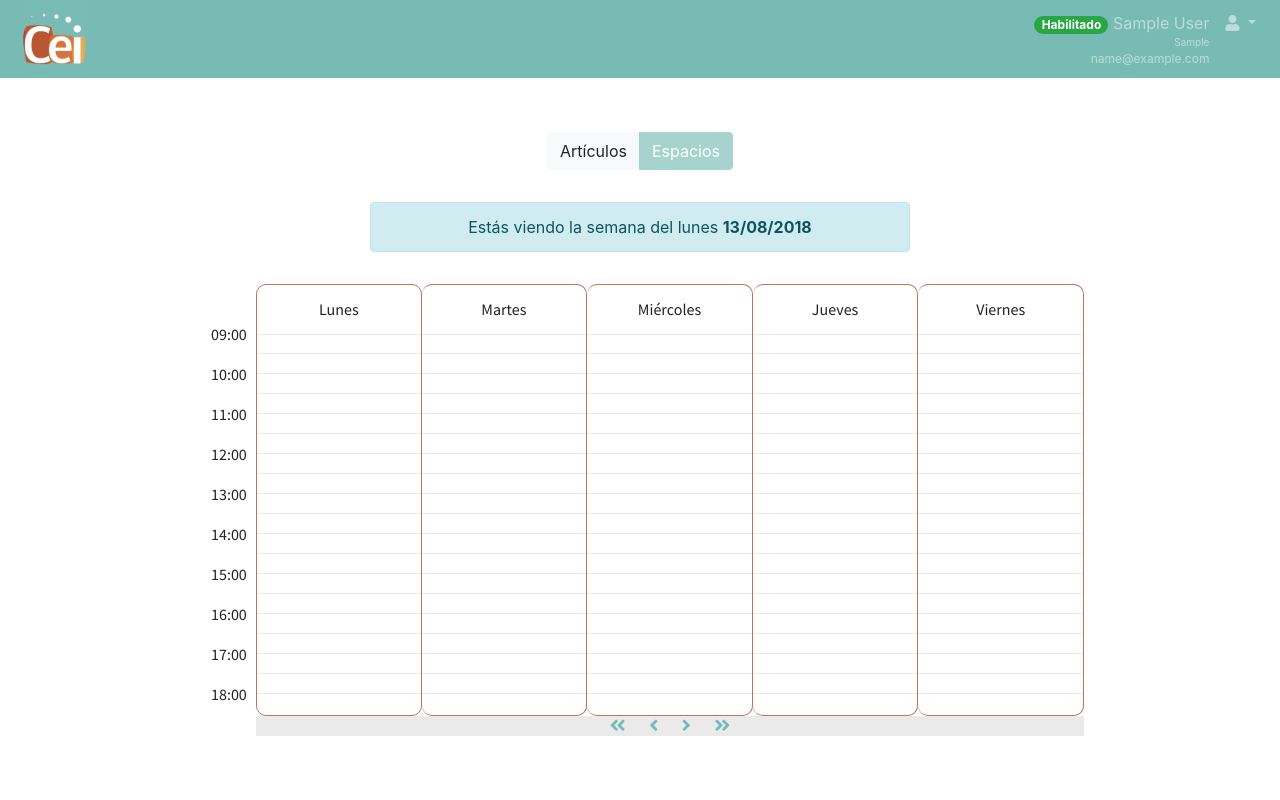
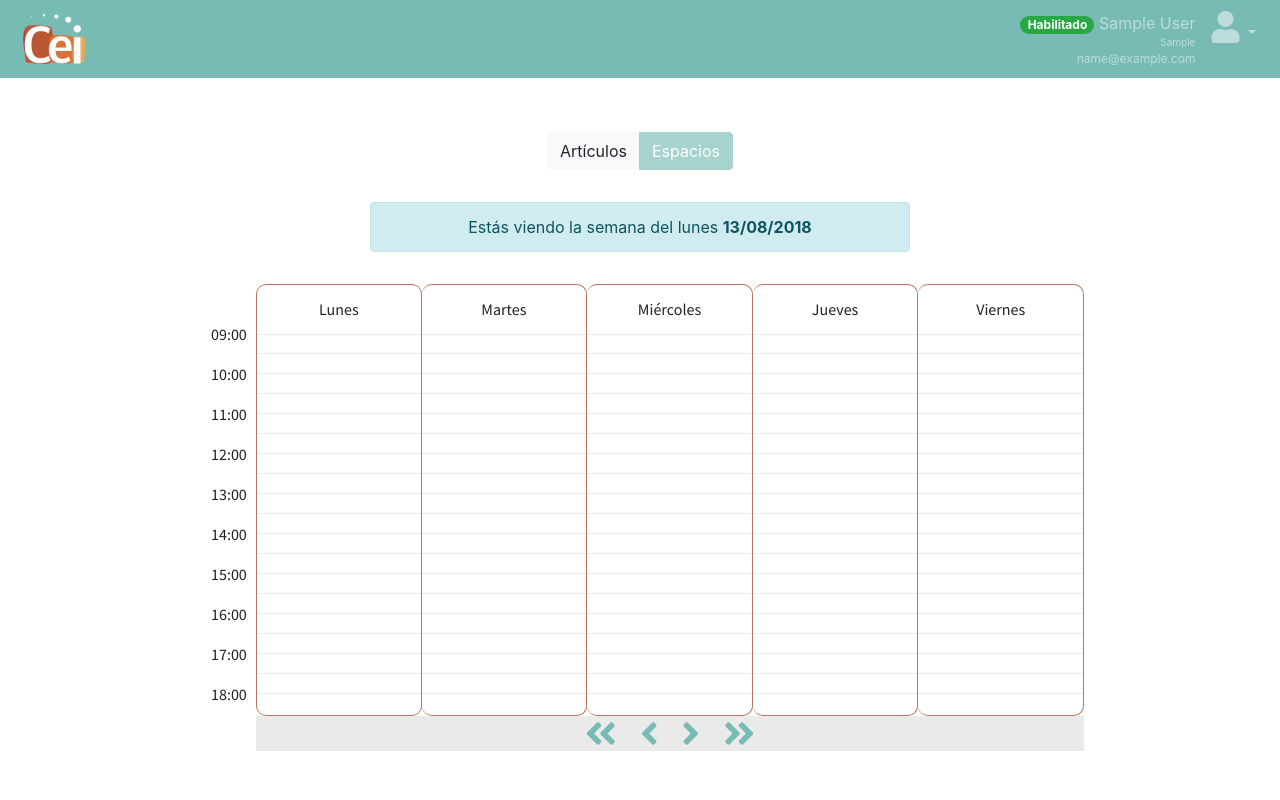
Before and after one commit to DCC-CC4401/2018-1-Soft-of-War-T4, a Django app: page /spaces/ in a window 1280 px wide. Run offline with Django 3.2, Linux system fonts and the light colour scheme; a user stored in the database is signed in; tables that the repository leaves empty hold one stand-in row (values such as "Sample post"); some libraries are stand-ins or nearby versions.

Commit message:
Botones de cambio de semana y mes agrandados

```diff
--- a/cc4401Inventory/mainApp/static/mainApp/css/schedule.css
+++ b/cc4401Inventory/mainApp/static/mainApp/css/schedule.css
@@ -655,7 +655,7 @@ Main Components
     bottom:0;
     position: absolute;
     border-top: 0px;
-    height: 20px;
+    height: 35px;
     width: 100%;
     background-color: #EAEAEA;
 }
@@ -677,3 +677,7 @@ Main Components
     margin: 0;
     display: inline;
 }
+
+.fas {
+  font-size: 2em;
+}
```
